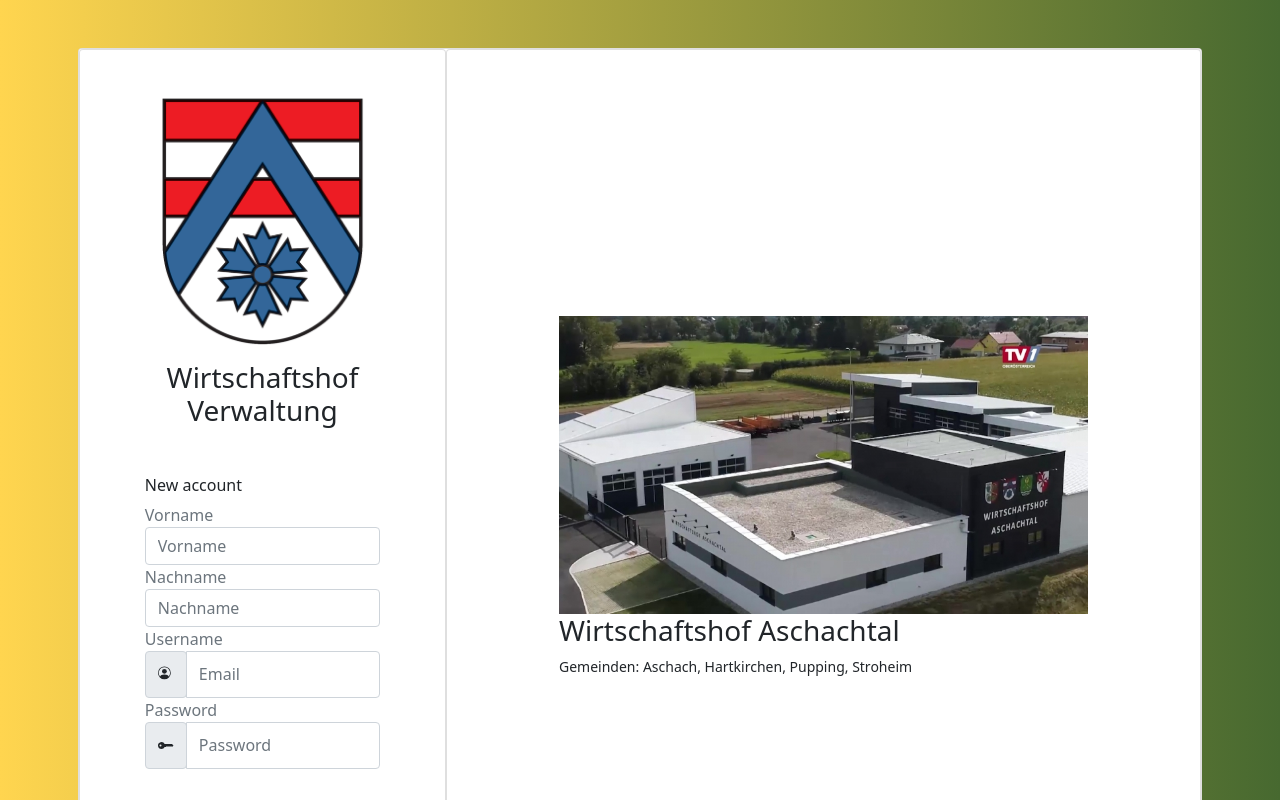
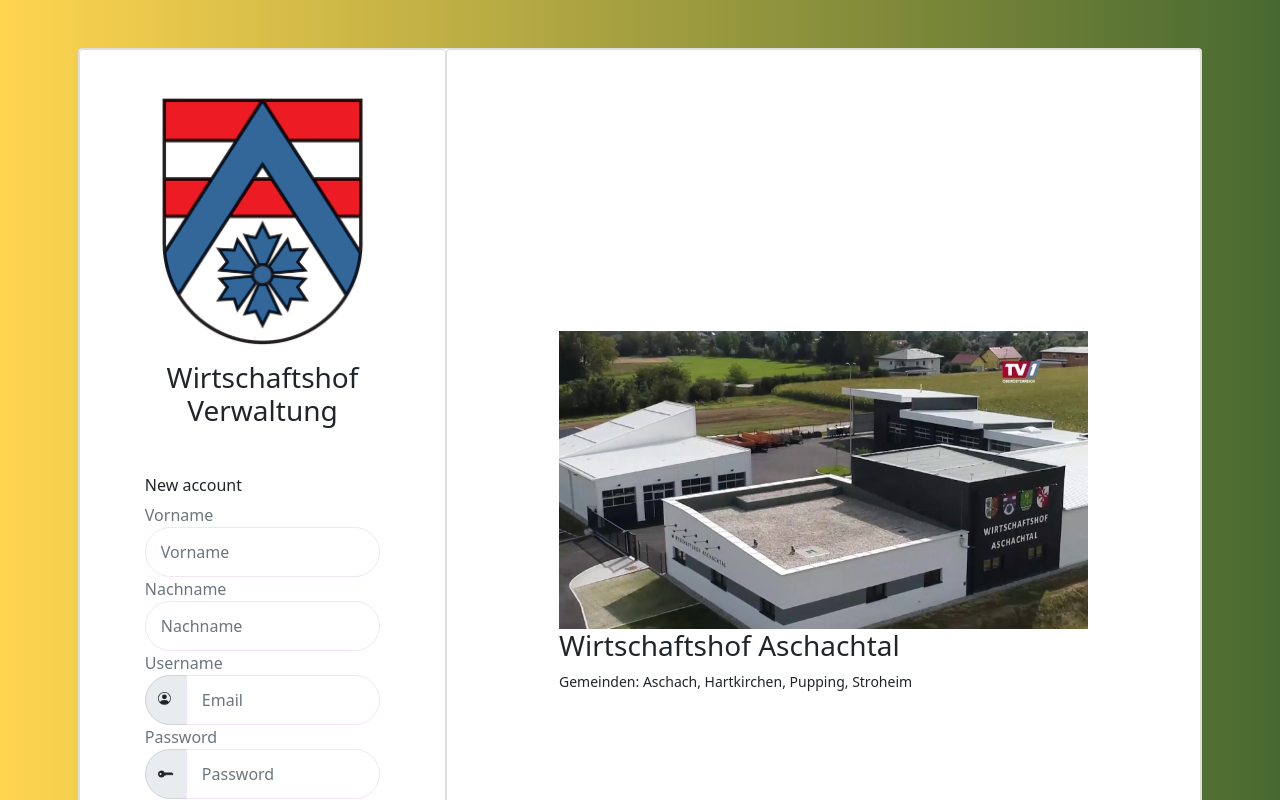
Before and after one commit to julianmosi7/Verwaltungssystem-Wirtschaftshof-Frontend, an Angular app: page /register in a window 1280 px wide. Shown: the top 800 px of the page. Built offline with nearby package versions, Linux system fonts and the light colour scheme.

Commit message:
Design-adaptions: buttons in register and login

```diff
--- a/src/app/authentication/login/login.component.css
+++ b/src/app/authentication/login/login.component.css
@@ -2,8 +2,6 @@
 .container{
   height: 100vh;
   width: 100vw;
-
-
 }
 
 input,
@@ -112,3 +110,7 @@
   color: #000 ;
   font-weight: 400
 }
+
+span{
+  border-radius: 50px 0px 0px 50px;
+}
--- a/src/app/authentication/login/login.component.html
+++ b/src/app/authentication/login/login.component.html
@@ -14,7 +14,7 @@
               <div class="input-group">
                 <div class="input-group-addon">
                   <span class="input-group-text" >
-                    <svg xmlns="http://www.w3.org/2000/svg" width="16" height="34" fill="currentColor" class="bi bi-person-circle" viewBox="0 0 16 16">
+                    <svg xmlns="http://www.w3.org/2000/svg" width="16" height="36" fill="currentColor" class="bi bi-person-circle" viewBox="0 0 16 16">
                       <path d="M11 6a3 3 0 1 1-6 0 3 3 0 0 1 6 0z"></path>
                       <path fill-rule="evenodd" d="M0 8a8 8 0 1 1 16 0A8 8 0 0 1 0 8zm8-7a7 7 0 0 0-5.468 11.37C3.242 11.226 4.805 10 8 10s4.757 1.225 5.468 2.37A7 7 0 0 0 8 1z"></path>
                   </svg>
@@ -29,7 +29,7 @@
               <div class="input-group">
                 <div class="input-group-addon">
                   <span class="input-group-text" >
-                     <svg xmlns="http://www.w3.org/2000/svg" width="16" height="34" fill="currentColor" class="bi bi-key-fill" viewBox="0 0 16 16">
+                     <svg xmlns="http://www.w3.org/2000/svg" width="16" height="36" fill="currentColor" class="bi bi-key-fill" viewBox="0 0 16 16">
                   <path d="M3.5 11.5a3.5 3.5 0 1 1 3.163-5H14L15.5 8 14 9.5l-1-1-1 1-1-1-1 1-1-1-1 1H6.663a3.5 3.5 0 0 1-3.163 2zM2.5 9a1 1 0 1 0 0-2 1 1 0 0 0 0 2z"/>
                 </svg>
               </span>
--- a/src/app/authentication/register/register.component.css
+++ b/src/app/authentication/register/register.component.css
@@ -8,3 +8,20 @@
   border: none ;
   margin-top: 40px
 }
+
+input,
+textarea {
+  background-color: #FFFFFF;
+  border-radius: 50px;
+  padding: 12px 15px 12px 15px;
+  width: 100%;
+  border: none ;
+  border: 1px solid #F3E5F5 ;
+  font-size: 16px;
+  color: #000 ;
+  font-weight: 400
+}
+
+span{
+  border-radius: 50px 0px 0px 50px;
+}
--- a/src/app/authentication/register/register.component.html
+++ b/src/app/authentication/register/register.component.html
@@ -28,7 +28,7 @@
               <div class="input-group">
                 <div class="input-group-addon">
                   <span class="input-group-text" >
-                    <svg xmlns="http://www.w3.org/2000/svg" width="16" height="33" fill="currentColor" class="bi bi-person-circle" viewBox="0 0 20 20">
+                    <svg xmlns="http://www.w3.org/2000/svg" width="16" height="36" fill="currentColor" class="bi bi-person-circle" viewBox="0 0 20 20">
                       <path d="M11 6a3 3 0 1 1-6 0 3 3 0 0 1 6 0z"></path>
                       <path fill-rule="evenodd" d="M0 8a8 8 0 1 1 16 0A8 8 0 0 1 0 8zm8-7a7 7 0 0 0-5.468 11.37C3.242 11.226 4.805 10 8 10s4.757 1.225 5.468 2.37A7 7 0 0 0 8 1z"></path>
                   </svg>
@@ -43,7 +43,7 @@
               <div class="input-group">
                 <div class="input-group-addon">
                   <span class="input-group-text" >
-                     <svg xmlns="http://www.w3.org/2000/svg" width="16" height="33" fill="currentColor" class="bi bi-key-fill" viewBox="0 0 16 16">
+                     <svg xmlns="http://www.w3.org/2000/svg" width="16" height="36" fill="currentColor" class="bi bi-key-fill" viewBox="0 0 16 16">
                   <path d="M3.5 11.5a3.5 3.5 0 1 1 3.163-5H14L15.5 8 14 9.5l-1-1-1 1-1-1-1 1-1-1-1 1H6.663a3.5 3.5 0 0 1-3.163 2zM2.5 9a1 1 0 1 0 0-2 1 1 0 0 0 0 2z"/>
                 </svg>
               </span>
```
Also changed, not shown: 1 other file (tests, documents, lock files or other folders).
